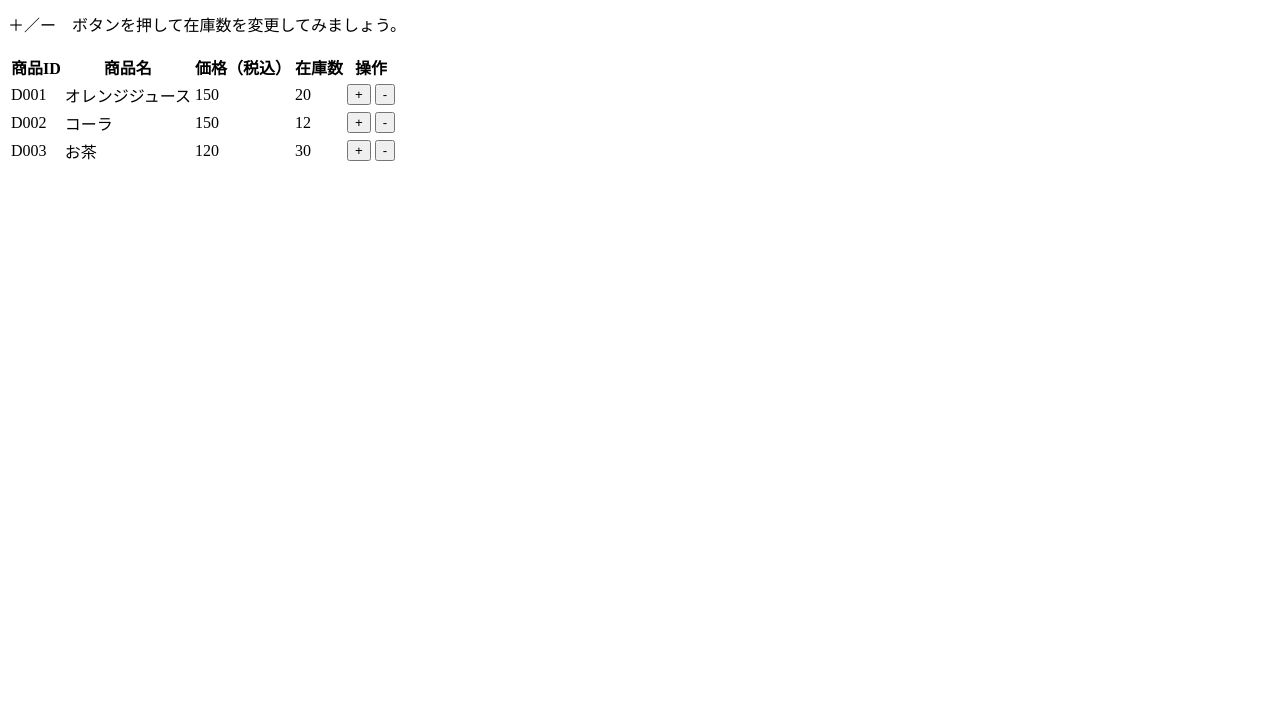
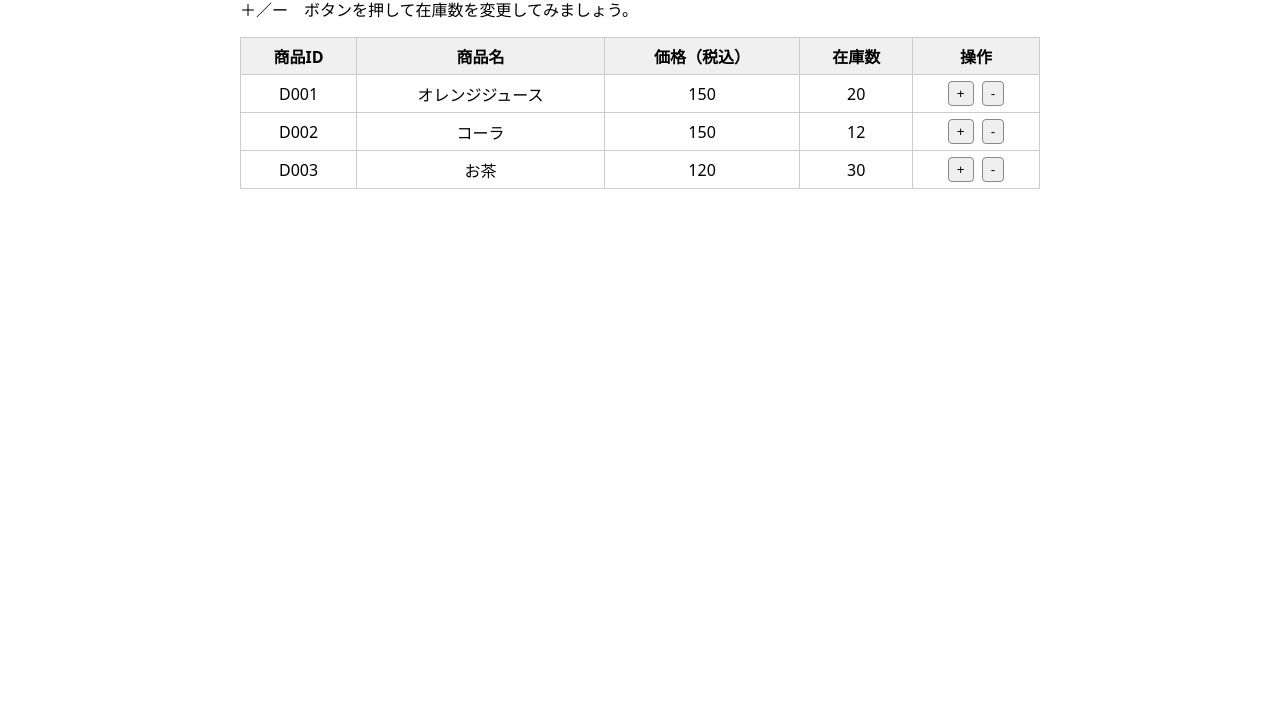
Before and after one commit to machaa18/daisho1, a plain HTML site: page daisho-day3/index.html/index.html in a window 1280 px wide. Shown: the part 77-800 px from the top of the page. Drawn offline with Linux system fonts and the light colour scheme; files that its build step writes are made by us from their sources; files whose address does not match are found by name.

Commit message:
v000120251211

```diff
--- a/daisho-day3/index.html/index.html
+++ b/daisho-day3/index.html/index.html
@@ -4,7 +4,7 @@
     <meta charset="UTF-8">
     <title>Day3 在庫管理アプリ（文化祭ドリンク）</title>
     <!-- CSS ファイルを読み込む -->
-    <link rel="stylesheet" href="assets/css/inventory/css">
+    <link rel="stylesheet" href="assets/css/inventory.css">
 </head>
 <body>
     <h1>文化祭ドリンク在庫管理（Day3）</h1>
```
